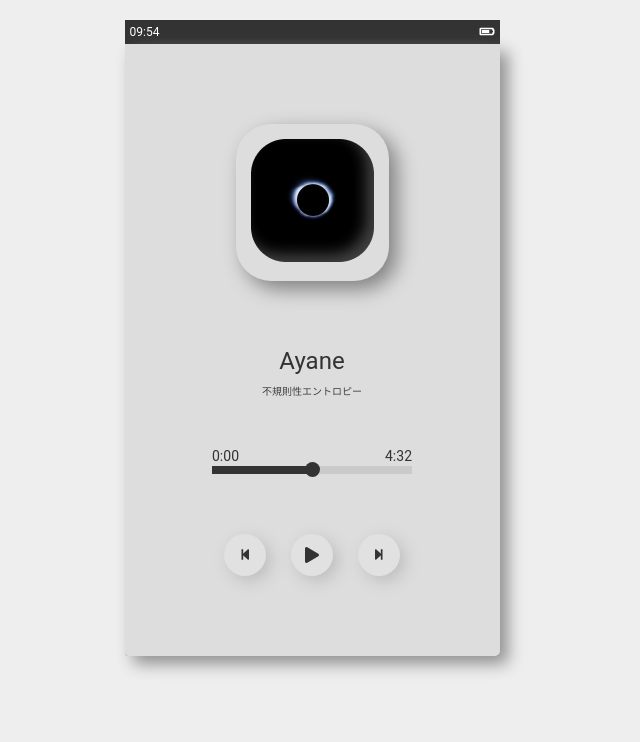
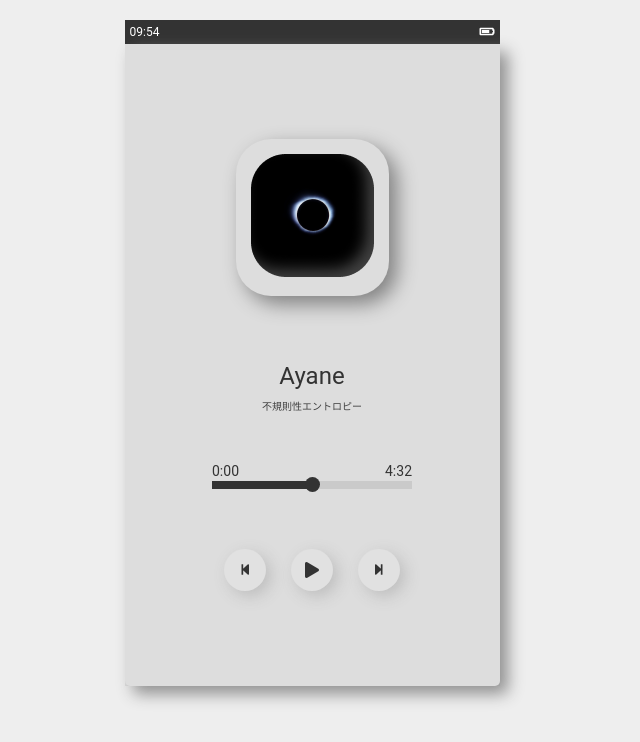
Before and after one commit to nainaikuo/music-player, a plain HTML site: page index.html in a window 1280 px wide. Shown: the whole page, without its empty margins (328-968 px from the left). Drawn offline with Linux system fonts and the light colour scheme.

Commit message:
Update style.css

```diff
--- a/css/style.css
+++ b/css/style.css
@@ -40,7 +40,7 @@ body{
     flex-direction: column;
     box-shadow:8px 8px 16px rgb(145, 145, 145);
     align-items: center;
-    padding:80px 0;
+    padding:95px 0;
     border-radius: 0 0 5px 5px;
 }
 .img{
```
